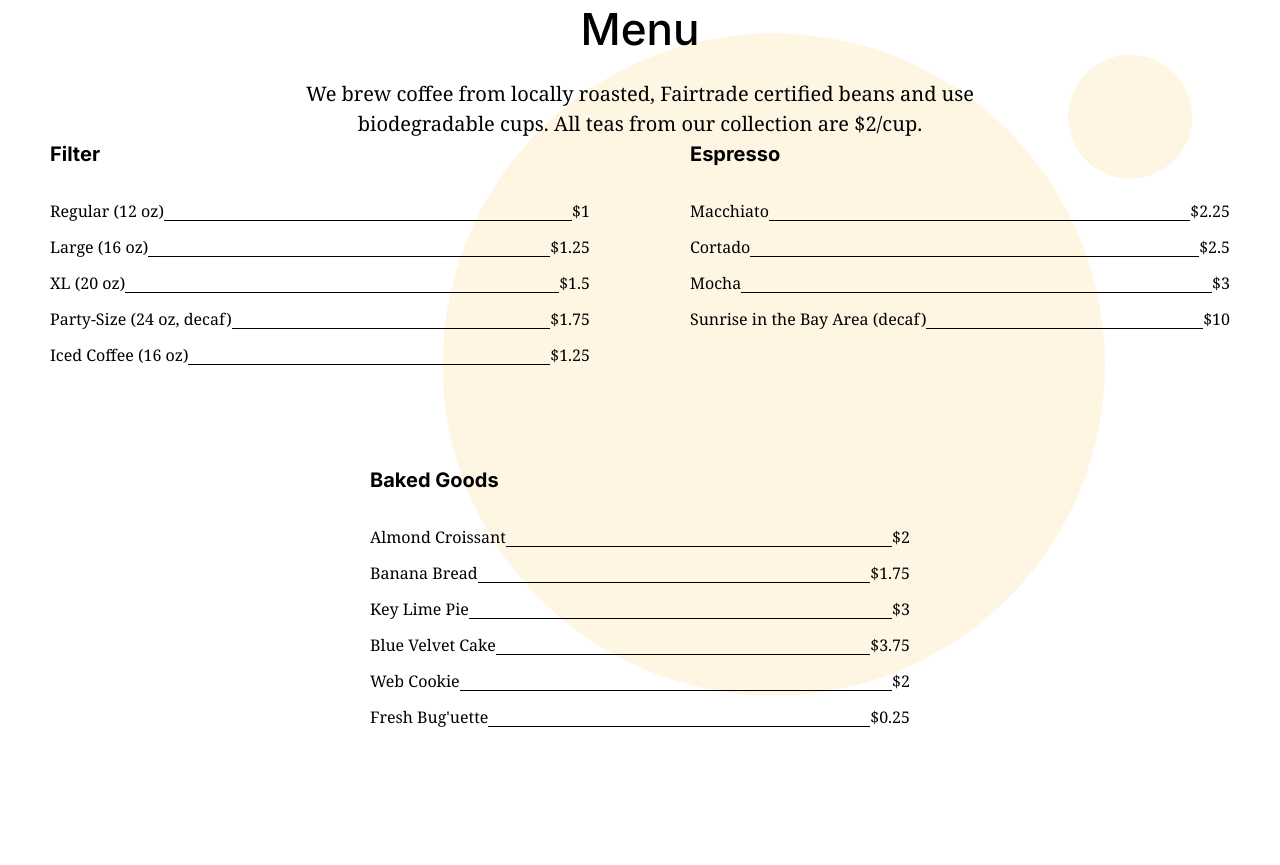
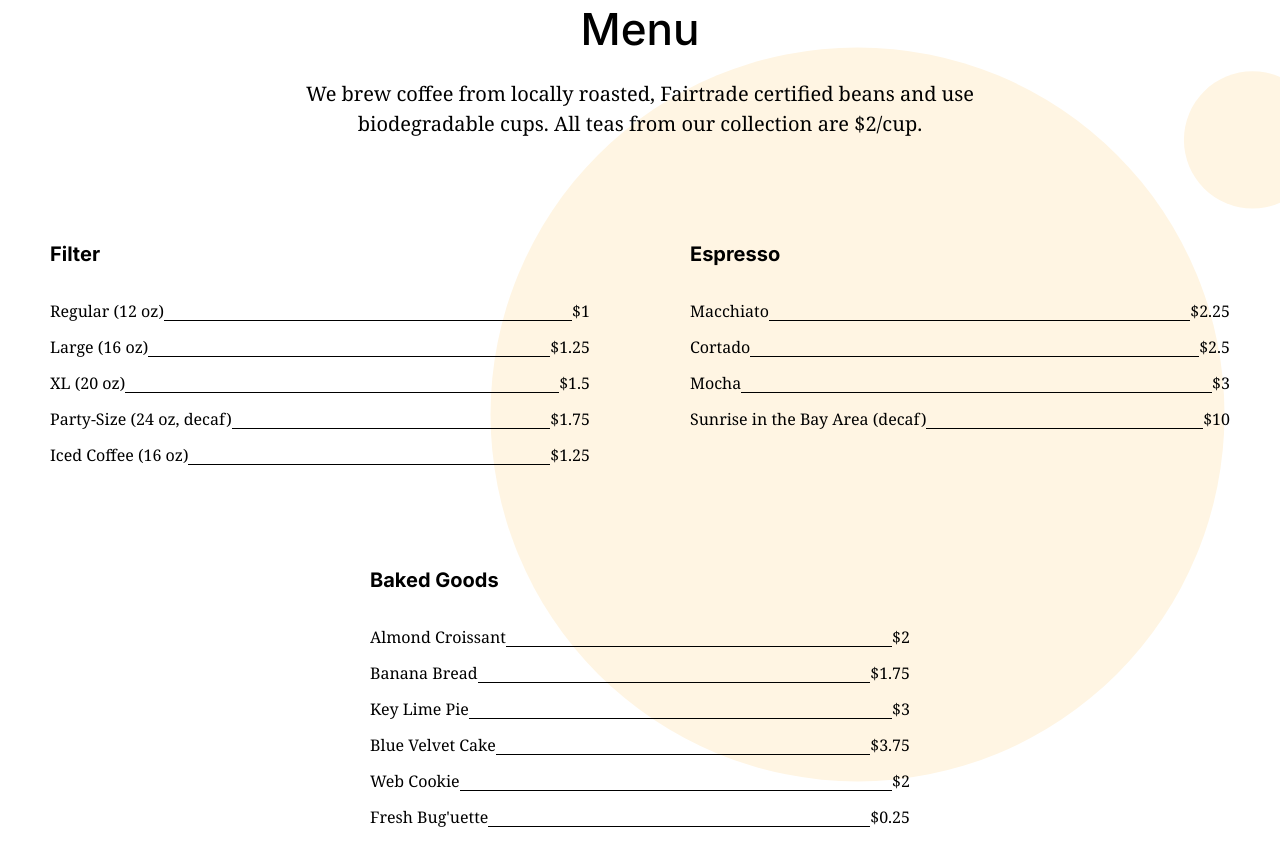
Before and after one commit to pr3pared/se_project_coffeeshop, a plain HTML site: page index.html in a window 1280 px wide. Shown: the part 2755-3620 px from the top of the page. Before the commit the page ends 3582 px from the top, so only its background shows below. Drawn offline with Linux system fonts and the light colour scheme.

Commit message:
Fixed Gap issue in Menu

```diff
--- a/blocks/menu.css
+++ b/blocks/menu.css
@@ -32,6 +32,6 @@
     flex-wrap: wrap;
     justify-content: center;
     gap: 100px;
-    margin: 0%;
+    margin: 100px 0 0;
     padding: 0%;
 }
```
Also changed, not shown: index.html (+1 -4 lines).
